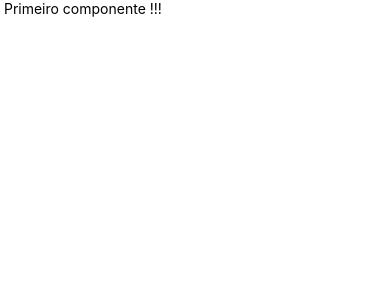
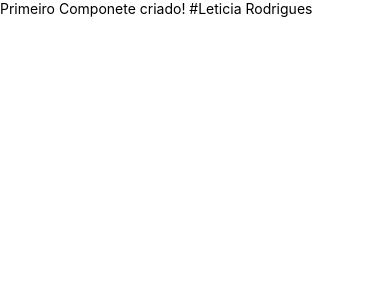
Before and after one commit to leticia-rodrigues2/Reac-native-udemy, a React Native app in the folder exercicios/: screen / in a window 390 px wide. Shown: the top 300 px of the page. Built offline with nearby package versions, Linux system fonts and the light colour scheme.

Commit message:
Componete 3 usado View

```diff
--- a/exercicios/src/App.js
+++ b/exercicios/src/App.js
@@ -1,4 +1,10 @@
 import React from "react"
-import {Text} from 'react-native'
+import {View} from 'react-native'
+import Primeiro  from './components/Primeiro'
 
-export default () => <Text> Primeiro componente !!! </Text>
+export default () =>
+(
+  <View>
+    <Primeiro />
+  </View>
+)
--- /dev/null
+++ b/exercicios/src/components/Primeiro.js
@@ -0,0 +1,9 @@
+import React from "react";
+import { View,Text } from 'react-native'
+
+export default ()=> (
+  <Text>
+    Primeiro Componete criado!
+      #Leticia Rodrigues
+  </Text>
+)
```
